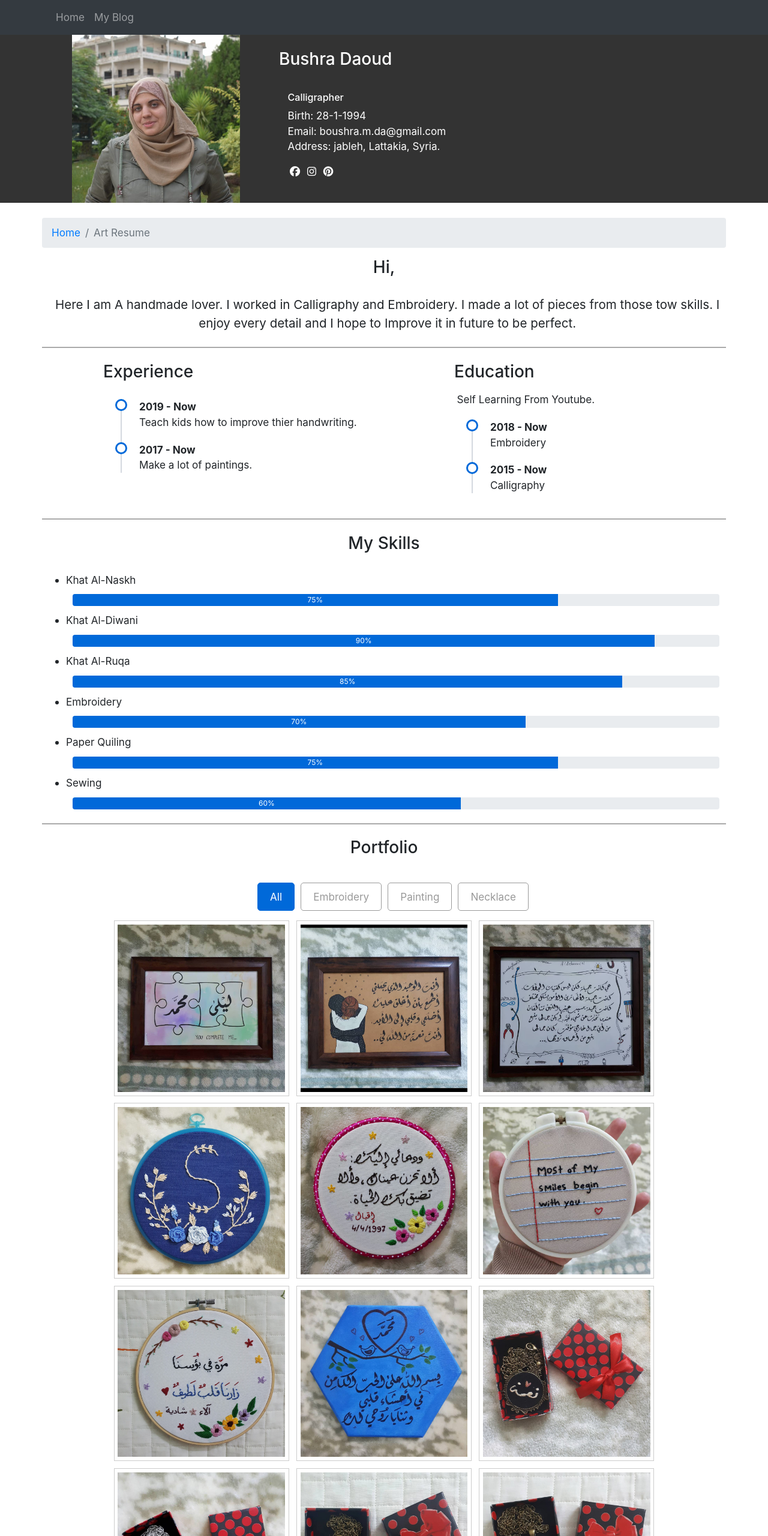
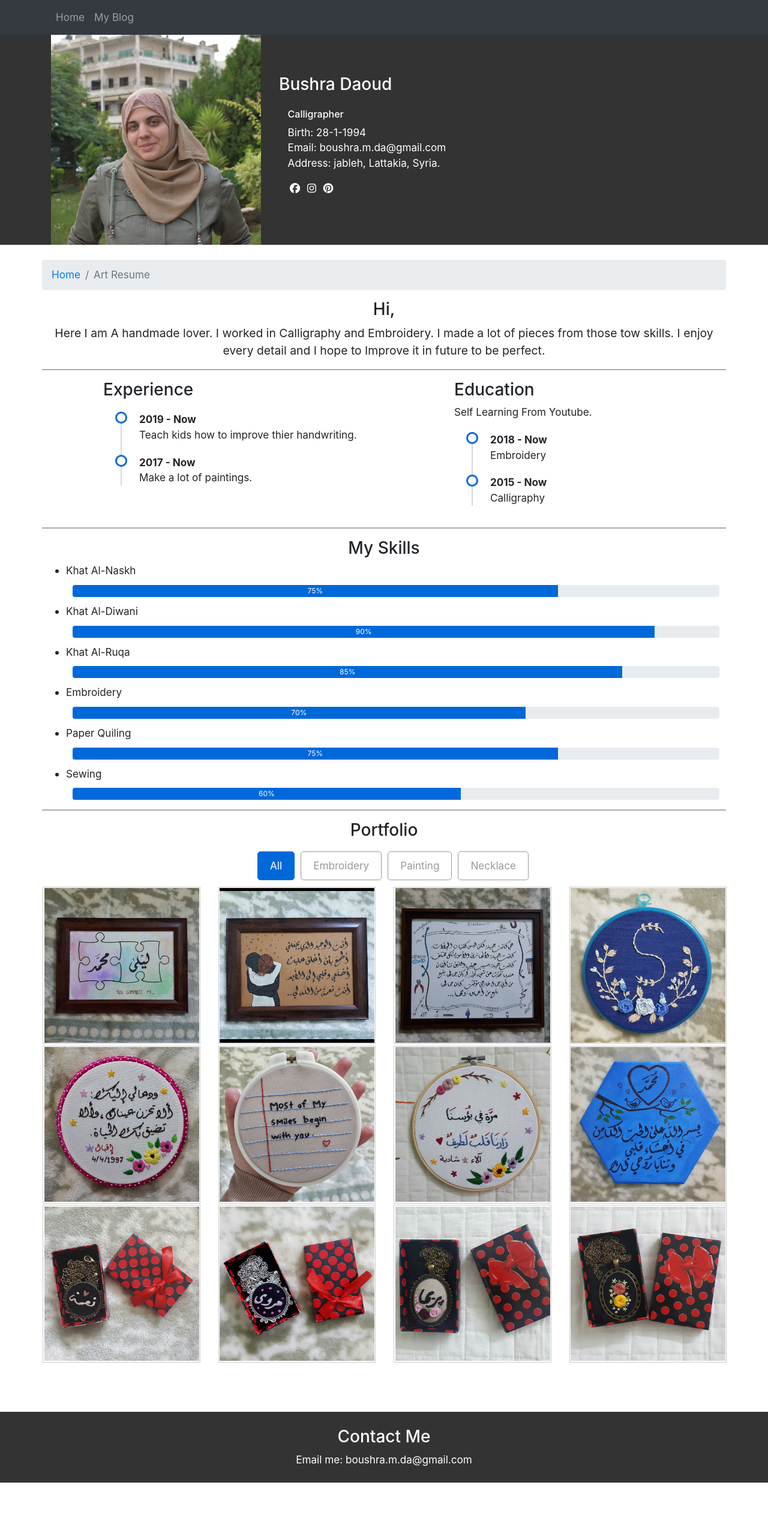
Before and after one commit to BushraDa/FirstResume, a website: page artResume.html in a window 1280 px wide. Shown: the top 2560 px of the page at 60% size. After the commit the page ends 2471 px from the top, so only its background shows below. Drawn offline with nearby package versions, Linux system fonts and the light colour scheme.

Commit message:
sorting style file

```diff
--- a/artResume.html
+++ b/artResume.html
@@ -78,7 +78,7 @@
 		</section>
 		<hr>
 		<div class="row">
-		<section class="experience artExperience col-md-6 col-sm-12" id="experience">
+		<section class="artExperience col-md-6 col-sm-12">
 			<h3>Experience</h3>
 			<ul class="timeline">
 				<li><b>2019 - Now</b><br>
@@ -90,7 +90,7 @@
 			</ul>
 		</section>
 
-		<section class="eduction artEducation col-md-6 col-sm-12" id="education">
+		<section class="artEducation col-md-6 col-sm-12">
 			<h3>Education</h3>
 			<p>Self Learning From Youtube.</p>
 			<ul class="timeline">
@@ -102,7 +102,7 @@
 		</section>
 		</div>
 		<hr>
-		<section class="mySkills" id="mySkills">
+		<section class="mySkills">
 			<h3 class="d-flex justify-content-center">My Skills</h3>
 			<ul>
 				<li>
@@ -145,7 +145,7 @@
 			</ul>
 		</section>
 		<hr>
-		<section class="portfolio" id="portfolio">
+		<section class="portfolio">
 			<div id="mixing">
 			<h3 class="d-flex justify-content-center">Portfolio</h3>
 			<div class="categories d-flex justify-content-center">
@@ -157,18 +157,18 @@
                     </ul>
             </div>
 			<div class="images row d-flex justify-content-center">
-				<img class="col-lg-3 col-sm-5 mix painting" src="images/7.jpg" alt="image 4">
-				<img class="col-lg-3 col-sm-5 mix painting" src="images/8.jpg" alt="image 5">
-				<img class="col-lg-3 col-sm-5 mix painting" src="images/9.jpg" alt="image 6">
-				<img class="col-lg-3 col-sm-5 mix embroidery" src="images/10.jpg" alt="image 7">
-				<img class="col-lg-3 col-sm-5 mix embroidery" src="images/11.jpg" alt="image 8">
-				<img class="col-lg-3 col-sm-5 mix embroidery" src="images/12.jpg" alt="image 9">
-				<img class="col-lg-3 col-sm-5 mix embroidery" src="images/13.jpg" alt="image 10">
-				<img class="col-lg-3 col-sm-5 mix painting" src="images/14.jpg" alt="image 11">
-				<img class="col-lg-3 col-sm-5 mix necklace" src="images/15.jpg" alt="image 12">
-				<img class="col-lg-3 col-sm-5 mix necklace" src="images/16.jpg" alt="image 13">
-				<img class="col-lg-3 col-sm-5 mix necklace" src="images/17.jpg" alt="image 14">
-				<img class="col-lg-3 col-sm-5 mix necklace" src="images/18.jpg" alt="image 15">
+				<div class="col-lg-3 col-sm-5 mix painting"><img src="images/7.jpg" alt="image 4"></div>
+				<div class="col-lg-3 col-sm-5 mix painting"><img src="images/8.jpg" alt="image 5"></div>
+				<div class="col-lg-3 col-sm-5 mix painting"><img src="images/9.jpg" alt="image 6"></div>
+				<div class="col-lg-3 col-sm-5 mix embroidery"><img src="images/10.jpg" alt="image 7"></div>
+				<div class="col-lg-3 col-sm-5 mix embroidery"><img src="images/11.jpg" alt="image 8"></div>
+				<div class="col-lg-3 col-sm-5 mix embroidery"><img src="images/12.jpg" alt="image 9"></div>
+				<div class="col-lg-3 col-sm-5 mix embroidery"><img src="images/13.jpg" alt="image 10"></div>
+				<div class="col-lg-3 col-sm-5 mix painting"><img src="images/14.jpg" alt="image 11"></div>
+				<div class="col-lg-3 col-sm-5 mix necklace"><img src="images/15.jpg" alt="image 12"></div>
+				<div class="col-lg-3 col-sm-5 mix necklace"><img src="images/16.jpg" alt="image 13"></div>
+				<div class="col-lg-3 col-sm-5 mix necklace"><img src="images/17.jpg" alt="image 14"></div>
+				<div class="col-lg-3 col-sm-5 mix necklace"><img src="images/18.jpg" alt="image 15"></div>
 			</div>
 			</div>
 		</section>
@@ -177,7 +177,7 @@
 
 	<footer>
 		<div class="container">
-			<div class="row d-flex justify-content-center" id="contactMe">
+			<div class="row d-flex justify-content-center">
 				<div class="col-lg-6 col-sm-12">
 					<h3>Contact Me</h3>
 					Email me: <a href="mailto:boushra.m.da@gmail.com">boushra.m.da@gmail.com</a>
--- a/css/style.css
+++ b/css/style.css
@@ -1,79 +1,61 @@
-html {
-  scroll-behavior: smooth;
+html {scroll-behavior: smooth;}
+
+body {font-size: 1.07em;}
+
+hr {background: none; border: 1px solid #aaa;}
+
+/* Header */
+header .myInfo .info {padding: 2%;}
+
+header img {max-width: -webkit-fill-available;}
+
+header .myInfo .info i {color: white; padding: 0.5%;}
+
+header, footer {background-color: #333;	color: white;}
+
+.resume, footer {padding: 2% 0%;}
+
+/* Sections */
+.generalInfo a {margin: 1%;}
+
+.hi p, .generalInfo p, .myGoals p {font-size: 1.13em;}
+
+.hi, .generalInfo, .myGoals {text-align: center;}
+
+.myRow section {padding-left: 5%;}
+.artEducation, .artExperience {padding-left: 10%;}
+
+/* styling the images in portfolio */
+.portfolio img {
+    padding: 0.5%;
+    margin: 0.5%;
+    background-color: #fff;
+    border: 1px solid #ccc;
+    width: 100%;
 }
 
-body {
-	font-size: 1.07em;
+/* fixing page height to full whole screen */
+#main {
+	min-height: 100vh;
+	margin-bottom: -95px;
+	width: 100%;
 }
 
-header .myInfo .info {
-	padding: 2%;
+#main:after {
+	content: "";
+	display: block;
+	height: 150px;
 }
 
-header, footer {
-	background-color: #333;
-	color: white;
-}
+/* End of page height */
 
-hr {background: none; border: 1px solid #aaa; margin: 2% 0%;}
+/* Centering footer elements */
+footer {height: auto;text-align: center;}
 
-header img {
-	max-width: 80%;
-	margin-left: 10%;
-	margin-right: auto;
-}
+footer a {color: white;}
+/* End of footer */
 
-header .myInfo .info i{
-	color: white;
-	padding: 0.5%;
-}
-
-
-/*.breadcrumb {
-	background-color: #333;
-	border-radius: 0;
-	display: inline-block;
-	margin-top: 5px;
-	border-top:1px solid white;
-}*/
-
-/*.breadcrumb li {
-	display: inline-block;
-	margin-left: 5%;
-}*/
-
-nav a {
-	text-decoration-style: none;
-}
-
-.resume, footer {
-	padding: 2% 0%;
-}
-
-.generalInfo a {
-	margin: 1%;
-}
-
-.hi p, .generalInfo p, .myGoals p {
-	font-size: 1.2em;
-}
-
-.hi, .generalInfo, .myGoals {
-	text-align: center;
-}
-
-.skillsRow {
-	margin-left: 1%;
-}
-
-.myRow section {
-	padding-left: 5%;
-}
-
-section a:hover {
-	color: red;
-}
-
+/* Timeline theme */
 ul.timeline {
     list-style-type: none;
     position: relative;
@@ -102,70 +84,16 @@ ul.timeline > li:before {
     width: 20px;
     height: 20px;
 }
+/* End of Timeline */
 
-.artEducation, .artExperience {
-	padding-left: 10%;
-}
+/* Styling the progress bar */
+.progress {height: 20px; margin: 1%;}
 
+.progress-bar {height: 20px; background-color: #0069D9;}
+/*End of progress bar */
 
-section p, section h5, footer h3 {
-	padding-left: 1%;
-}
-
-h3 {
-	padding-bottom: 2%;
-}
-
-section div p {
- 	padding-left: 2%;
- }
-
-.portfolio img {
-    padding: 0.5%;
-    margin: 0.5%;
-    background-color: #fff;
-    border: 1px solid #ccc;
-    width: 100%;
-}
-
-footer form {
-	margin: 3%;
-}
-
-#main {
-	min-height: 100vh;
-	margin-bottom: -130px;
-	width: 100%;
-}
-
-#main:after {
-	content: "";
-	display: block;
-	height: 150px;
-}
-
-footer {
-	height: auto;
-	text-align: center;
-}
-
-footer a {
-	color: white;
-}
-
-.progress {
-	height: 20px;
-	margin: 1%;
-}
-
-.progress-bar {
-	height: 20px;
-	background-color: #0069D9;
-}
-
-.mix {
-	display: none;
-}
+/*  Mixing photos in artPortfolio   */
+.mix {display: none;}
 
 .categories ul {
 	list-style-type: none;
@@ -186,7 +114,9 @@ footer a {
     cursor: pointer;
     border-color: #0069D9;
 }
+/* End of Mix plugin */
 
+/* Overlay Theme for images in ItPortfolio */
 .images div {position: relative;}
 
 .overlay {
@@ -207,14 +137,15 @@ footer a {
     background: none;
     color: #fff;
     border: 1px solid #fff;
-
 }
 
 div:hover > .overlay {
 	display: block;
 }
+/* End of overlay */
 
 
+/* fixing header info order on mobile view */
 @media only screen and (max-width: 575px) {
 
 	header img {
@@ -223,35 +154,18 @@ div:hover > .overlay {
 	    margin-left: auto;
 	    margin-right: auto;
 	}
-	header .info {
-		text-align: center;
-	}
+
+	.myInfo h3 {text-align: center;}
+	header .info {text-align: center;}
+
+	main.resume, footer {padding: 3% 3%;}
+	.experience, .education, .achievement {margin-left: auto !important;}
 
 }
 
-@media only screen and (max-width: 770px) {
+@media only screen and (max-width: 767px) {
 
-	main.resume, footer {
-		padding: 3% 3%;
-	}
-
-	.portfolio img {
-		width: 70%;
-	}
-	.itPortfolio img {
-		margin-left: 15%;
-	}
-
-	.myRow {
-		margin-left: 25%;
-	}
+	.myRow {margin-left: 20%;}
+	.experience, .education, .achievement {margin-left: 10%;}
 
 }
-
-@media only screen and (max-width: 575px){
-
-	.myInfo h3 {
-		text-align: center;
-	}
-
-}
```
Also changed, not shown: ItResume.html (+6 -6 lines), index.html (+8 -6 lines).
